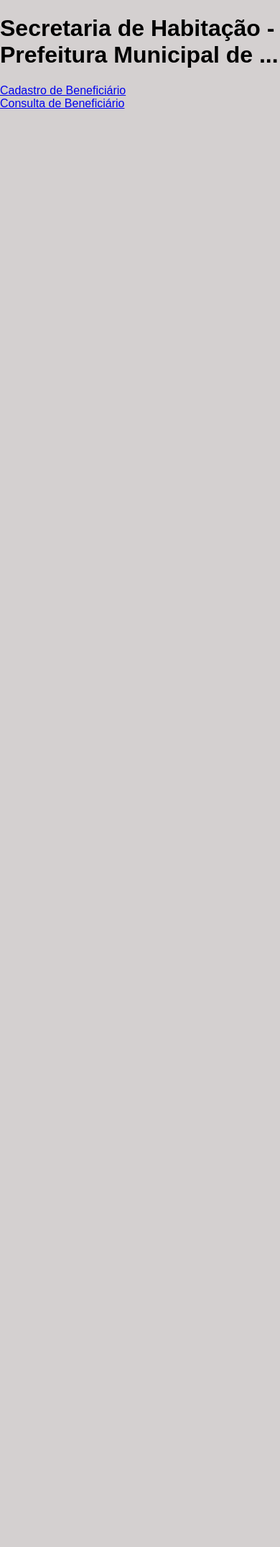
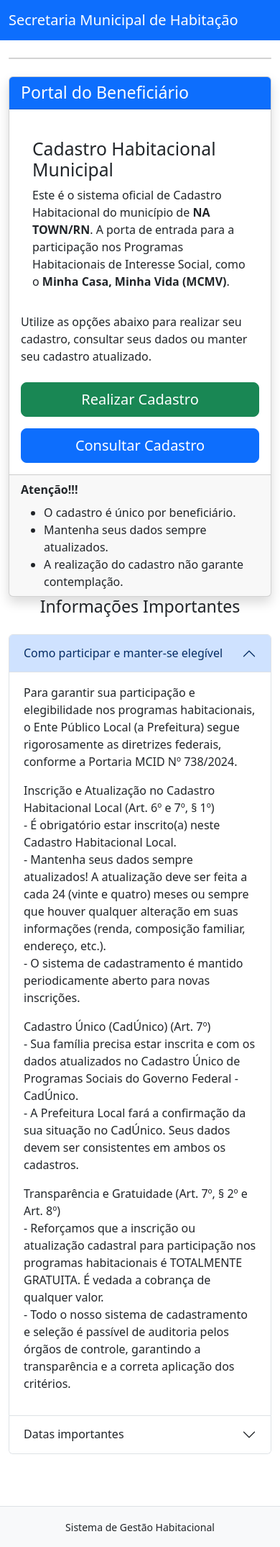
Before and after one commit to bmgmagalhaes/sistema_habitacional, a Django app: page /portal_prefeitura/ in a window 390 px wide. Shown: the whole page at 72% size. Before the commit the page ends 151 px from the top, so only its background shows below. Run offline with Django 5.2, Linux system fonts and the light colour scheme.

Commit message:
implementa front da index e formulario de cadastro do beneficiario

```diff
--- /dev/null
+++ b/base_templates/base.html
@@ -0,0 +1,94 @@
+{% load static %}
+
+<!DOCTYPE html>
+<html lang="pt-br">
+
+<head>
+
+    <meta charset="UTF-8">
+
+    <meta name="viewport"
+          content="width=device-width, initial-scale=1">
+
+    <meta name="description"
+          content="Sistema de Gestão Habitacional">
+
+    <title>
+        {% block title %}
+
+        {% endblock %}
+    </title>
+
+    <!-- Bootstrap 5 -->
+    <link href="https://cdn.jsdelivr.net/npm/bootstrap@5.3.7/dist/css/bootstrap.min.css"
+          rel="stylesheet">
+
+    <!-- CSS do projeto -->
+    <link rel="stylesheet"
+          href="{% static 'css/estilo.css' %}">
+
+    {% block extra_css %}
+    {% endblock %}
+
+</head>
+
+<body>
+
+    <!-- Cabeçalho -->
+    <nav class="navbar navbar-expand-lg navbar-dark bg-primary">
+
+        <div class="container">
+
+            <a class="navbar-brand"
+               href="{% url 'gestao_municipio:index_prefeitura' %}">
+
+                Secretaria Municipal de Habitação
+
+            </a>
+
+        </div>
+
+    </nav>
+
+    <!-- Conteúdo principal -->
+    <main class="container py-4">
+
+        {% if messages %}
+
+            {% for message in messages %}
+
+                <div class="alert alert-{{ message.tags }}">
+                    {{ message }}
+                </div>
+
+            {% endfor %}
+
+        {% endif %}
+
+        {% block content %}
+        {% endblock %}
+
+    </main>
+
+    <!-- Rodapé -->
+    <footer class="bg-light border-top mt-5">
+
+        <div class="container py-3 text-center">
+
+            <small>
+                Sistema de Gestão Habitacional
+            </small>
+
+        </div>
+
+    </footer>
+
+    <!-- Bootstrap JS -->
+    <script src="https://cdn.jsdelivr.net/npm/bootstrap@5.3.7/dist/js/bootstrap.bundle.min.js"></script>
+
+    {% block extra_js %}
+    {% endblock %}
+
+</body>
+
+</html>
--- a/base_templates/global/base.html
+++ /dev/null
@@ -1,17 +0,0 @@
-{% load static %}<!DOCTYPE html>
-<html lang="en">
-<head>
-    <meta charset="UTF-8">
-    <meta name="viewport" content="width=device-width, initial-scale=1.0">
-    <title>Document</title>
-    <link rel="stylesheet" href="{% static 'global/css/style.css' %}">
-</head>
-<body>
-
-    <h1> {% block titulo %} {% endblock %}</h1>
-    <h2> {% block subtitulo %} {% endblock %}</h2>
-
-    {% block conteudo %} {% endblock %}
-</body>
-
-</html>
--- a/gestao_municipio/templates/gestao_municipio/portal_prefeitura/index_prefeitura.html
+++ b/gestao_municipio/templates/gestao_municipio/portal_prefeitura/index_prefeitura.html
@@ -1,11 +1,181 @@
-{% extends 'global/base.html' %}
+{% extends 'base.html' %}
 
-{% block titulo %}
-    Secretaria de Habitação - Prefeitura Municipal de ...
+{% block title %}
+Portal do Beneficiário
 {% endblock %}
 
-{% block conteudo %}
-<a href="{% url 'gestao_municipio:cadastro_beneficiario' %}">Cadastro de Beneficiário</a>
-</br>
-<a href="{% url 'gestao_municipio:consulta_beneficiario' %}">Consulta de Beneficiário</a>
+{% block content %}
+
+<div class="card mb-4">
+
+</div>
+
+<div class="row justify-content-center">
+
+    <div class="col-md-8">
+
+        <div class="card shadow">
+
+            <div class="card-header bg-primary text-white">
+                <h3 class="mb-0">
+                    Portal do Beneficiário
+                </h3>
+            </div>
+
+            <div class="card-body">
+
+                <h4>
+
+                </h4>
+
+
+
+                <div class="card-body">
+
+                    <h2>Cadastro Habitacional Municipal</h2>
+
+                    <p>
+                        Este é o sistema oficial de Cadastro Habitacional do município de
+                        <strong>NA TOWN/RN</strong>. A porta de entrada para a participação
+                        nos Programas Habitacionais de Interesse Social, como o
+                        <strong>Minha Casa, Minha Vida (MCMV)</strong>.
+                    </p>
+                    {% comment %} <p>
+                        O Cadastro é o primeiro e mais importante passo para que sua família
+                        possa ser selecionada em futuros projetos habitacionais promovidos
+                        pelo município em parceria com os governos estadual e federal.
+                    </p> {% endcomment %}
+
+                </div>
+
+                <p>
+                    Utilize as opções abaixo para realizar seu cadastro,
+                    consultar seus dados ou manter seu cadastro atualizado.
+                </p>
+
+                <div class="d-grid gap-3 mt-4">
+
+                    <a href="{% url 'gestao_municipio:beneficiario_novo' %}"
+                       class="btn btn-success btn-lg">
+
+                        Realizar Cadastro
+                    </a>
+
+                    <a href="#"
+                       class="btn btn-primary btn-lg">
+
+                        Consultar Cadastro
+                    </a>
+
+                </div>
+
+            </div>
+
+            <div class="card-footer">
+
+                <strong>Atenção!!!</strong>
+
+                <ul class="mt-2 mb-0">
+                    <li>O cadastro é único por beneficiário.</li>
+                    <li>Mantenha seus dados sempre atualizados.</li>
+                    <li>A realização do cadastro não garante contemplação.</li>
+                </ul>
+
+            </div>
+
+        </div>
+
+    </div>
+
+</div>
+
+<h3 class="text-center mb-4">Informações Importantes</h3>
+
+<div class="accordion" id="accordionInformacoes">
+
+    <!-- Item 1 -->
+    <div class="accordion-item">
+
+        <h2 class="accordion-header">
+
+            <button class="accordion-button"
+                    type="button"
+                    data-bs-toggle="collapse"
+                    data-bs-target="#participacao">
+
+                Como participar e manter-se elegível
+            </button>
+
+        </h2>
+
+        <div id="participacao"
+             class="accordion-collapse collapse show"
+             data-bs-parent="#accordionInformacoes">
+
+            <div class="accordion-body">
+
+                <p>
+                    Para garantir sua participação e elegibilidade nos programas habitacionais, o Ente Público Local (a Prefeitura) segue rigorosamente as diretrizes federais, conforme a Portaria MCID Nº 738/2024.
+                </p>
+
+                <p>
+                    Inscrição e Atualização no Cadastro Habitacional Local (Art. 6º e 7º, § 1º) </br>
+                    - É obrigatório estar inscrito(a) neste Cadastro Habitacional Local. </br>
+                    - Mantenha seus dados sempre atualizados! A atualização deve ser feita a cada 24 (vinte e quatro) meses ou sempre que houver qualquer alteração em suas informações (renda, composição familiar, endereço, etc.). </br>
+                    - O sistema de cadastramento é mantido periodicamente aberto para novas inscrições. </br>
+                </p>
+
+                <p>
+                    Cadastro Único (CadÚnico) (Art. 7º) </br>
+                    - Sua família precisa estar inscrita e com os dados atualizados no Cadastro Único de Programas Sociais do Governo Federal - CadÚnico. </br>
+                    - A Prefeitura Local fará a confirmação da sua situação no CadÚnico. Seus dados devem ser consistentes em ambos os cadastros. </br>
+                </p>
+                <p>
+                    Transparência e Gratuidade (Art. 7º, § 2º e Art. 8º) </br>
+                    - Reforçamos que a inscrição ou atualização cadastral para participação nos programas habitacionais é TOTALMENTE GRATUITA. É vedada a cobrança de qualquer valor. </br>
+                    - Todo o nosso sistema de cadastramento e seleção é passível de auditoria pelos órgãos de controle, garantindo a transparência e a correta aplicação dos critérios. </br>
+                </p>
+
+            </div>
+
+        </div>
+
+    </div>
+
+    <!-- Item 2 -->
+    <div class="accordion-item">
+
+        <h2 class="accordion-header">
+
+            <button class="accordion-button collapsed"
+                    type="button"
+                    data-bs-toggle="collapse"
+                    data-bs-target="#datas">
+
+                Datas importantes
+            </button>
+
+        </h2>
+
+        <div id="datas"
+             class="accordion-collapse collapse"
+             data-bs-parent="#accordionInformacoes">
+
+            <div class="accordion-body">
+                    <p>Período de Inscrição: De 06 de Fevereiro de 2026 a 09 de Março de 2026</p>
+                    <p>Divulgação das convocações no Diário Oficial:</p>
+                <ul>
+                    <li>1º Convocação: De 16 a 20 de Março de 2026</li>
+                    <li>2º Convocação: De 30 de Março a 06 de Abril de 2026</li>
+                    <li>3º Convocação: De 16 a 23 de Abril de 2026</li>
+                </ul>
+
+            </div>
+
+        </div>
+
+    </div>
+
+</div>
+
 {% endblock %}
--- a/gestao_municipio/views.py
+++ b/gestao_municipio/views.py
@@ -5,6 +5,7 @@ from gestao_municipio.models import Beneficiario
 from gestao_municipio.forms import BeneficiarioForm
 from gestao_municipio.servicos.pontuacao import PontuacaoServico
 from django.shortcuts import render
+from django.contrib import messages
 
 # Create your views here.
 
@@ -14,8 +15,8 @@ class BeneficiarioCreateView(CreateView):
 
     # Especifica o template a ser usado para renderizar o formulário de criação do beneficiário.
     template_name = 'gestao_municipio/portal_prefeitura/beneficiario_form.html'
-    # Especifica a URL para redirecionar após a criação bem-sucedida do beneficiário. Neste caso, redireciona para a lista de beneficiários.
-    success_url = reverse_lazy('gestao_municipio:beneficiario_lista')
+    # Especifica a URL para redirecionar após a criação bem-sucedida do beneficiário. Neste caso, redireciona para a index da prefeitura.
+    success_url = reverse_lazy('gestao_municipio:index_prefeitura')
 
     # Método sobrescrito form_valid é chamado pelo Django quando o formulário é válido.
     def form_valid(self, form):
@@ -30,7 +31,17 @@ class BeneficiarioCreateView(CreateView):
 
         # Agora salva o beneficiário no banco de dados com a pontuação calculada
         beneficiario.save()
+        self.object = beneficiario
 
+
+        messages.success(
+            self.request,
+            'Cadastro realizado com sucesso.'
+        )
+        messages.MessageFailure(
+            self.request,
+            'Erro ao realizar cadastro.'
+        )
         # Redireciona para a URL de sucesso após salvar o beneficiário
         return HttpResponseRedirect(self.get_success_url())
 
@@ -80,5 +91,5 @@ def index_prefeitura(request):
 
     return render(
         request,
-        'gestao_municipio/portal_prefeitura/index_prefeitura.html',
+        'gestao_municipio\portal_prefeitura\index_prefeitura.html',
         )
```
Also changed, not shown: gestao_municipio/forms.py (+17 -0 lines), gestao_municipio/templates/gestao_municipio/portal_prefeitura/beneficiario_form.html (added, +107 -0 lines), gestao_municipio/templates/gestao_municipio/portal_prefeitura/beneficiario_lista.html (added, +39 -0 lines), base_static/css/style.css (renamed from base_static/global/css/style.css).
